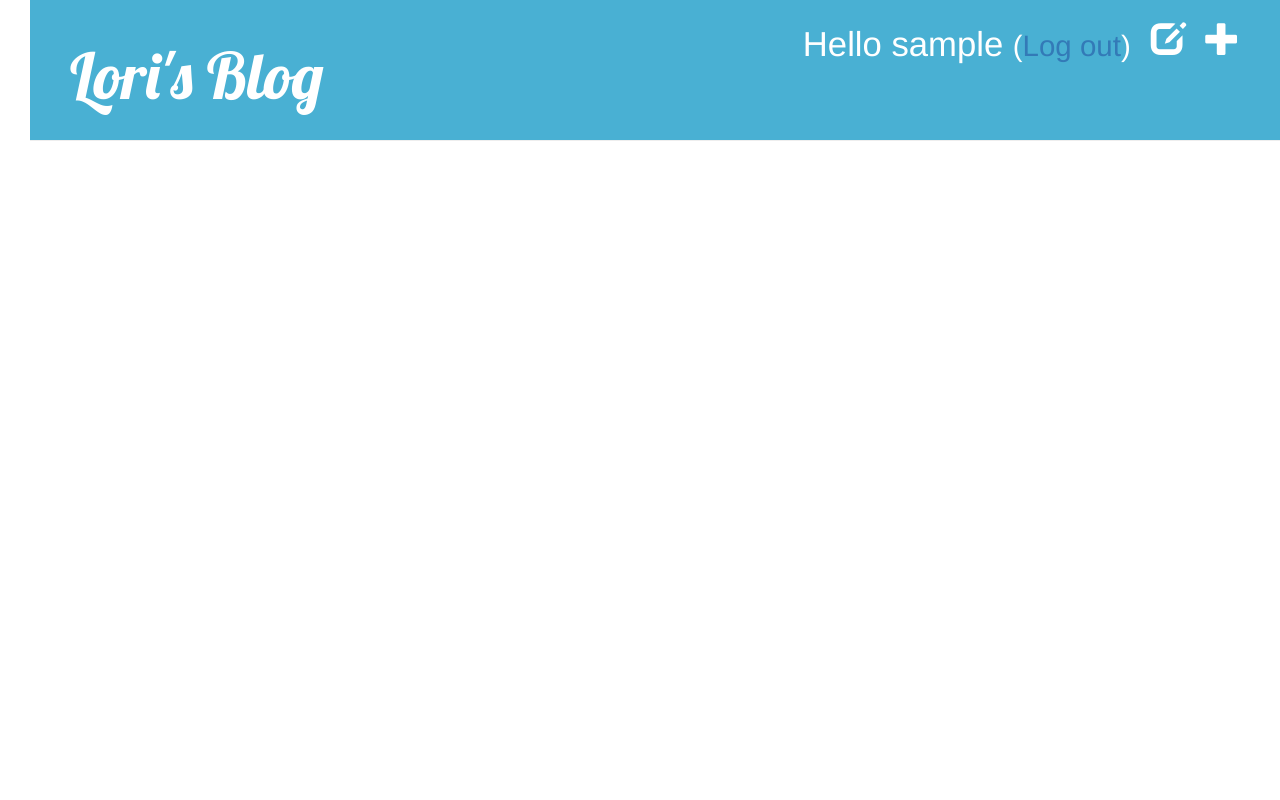
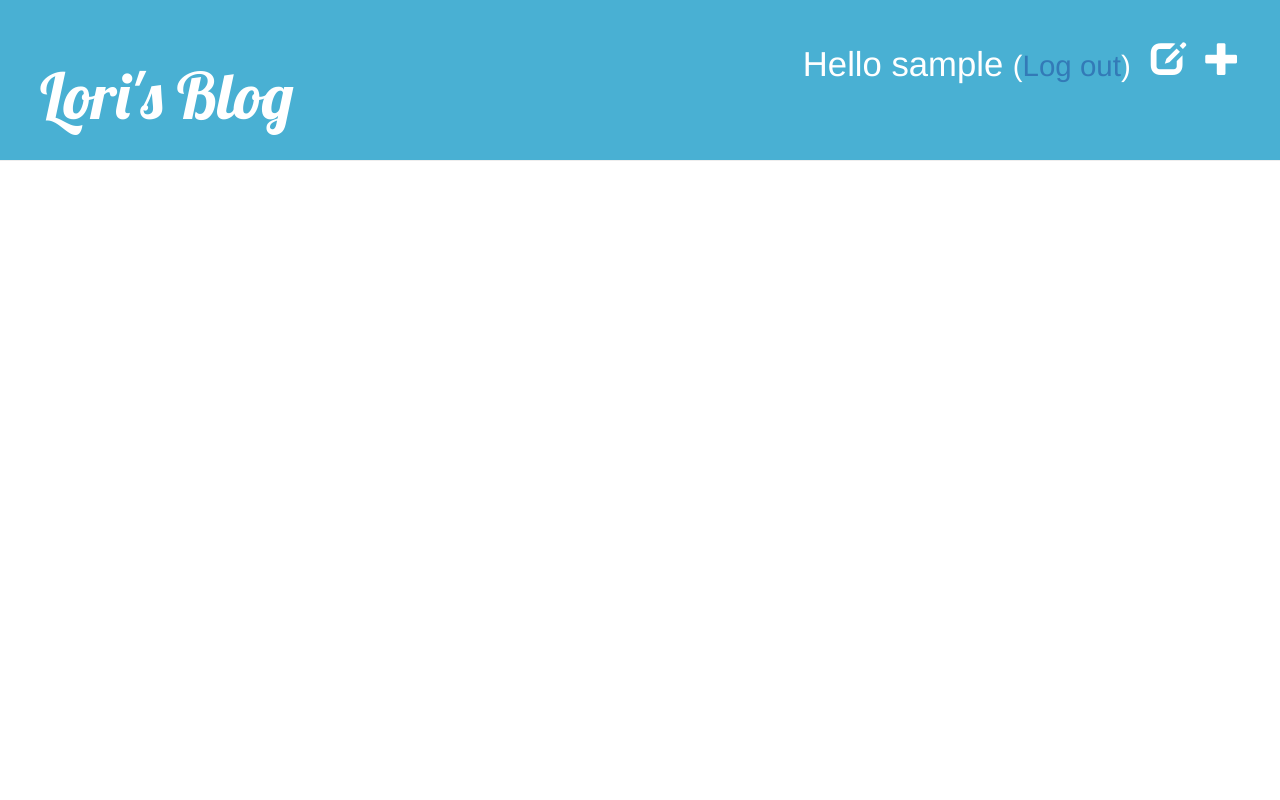
Before and after one commit to LoriEP/my-first-blog, a Django app: a page that uses blog/templates/blog/base.html in a window 1280 px wide. Run offline with Django 3.2, Linux system fonts and the light colour scheme; the visitor is signed in with stand-in values (Sample User, id 1); data that the repository does not hold is empty; some libraries are stand-ins or nearby versions.

Commit message:
small changes to CSS, part I.

```diff
--- a/blog/static/css/blog.css
+++ b/blog/static/css/blog.css
@@ -3,13 +3,14 @@ h1 a {
 }
 
 body {
-    padding-left: 30px;
+    padding-left: 10px;
 }
 
 .page-header {
     background-color: #49B0D3;
     margin-top: 0;
-    padding: 20px 20px 20px 40px;
+    padding: 40px 20px 20px 40px;
+    margin-left: -10px;
 }
 
 .page-header h1, .page-header h1 a, .page-header h1 a:visited, .page-header h1 a:active {
@@ -19,7 +20,7 @@ body {
 }
 
 .content {
-    margin-left: 40px;
+    margin-left: 20px;
 }
 
 h1, h2, h3, h4 {
```
